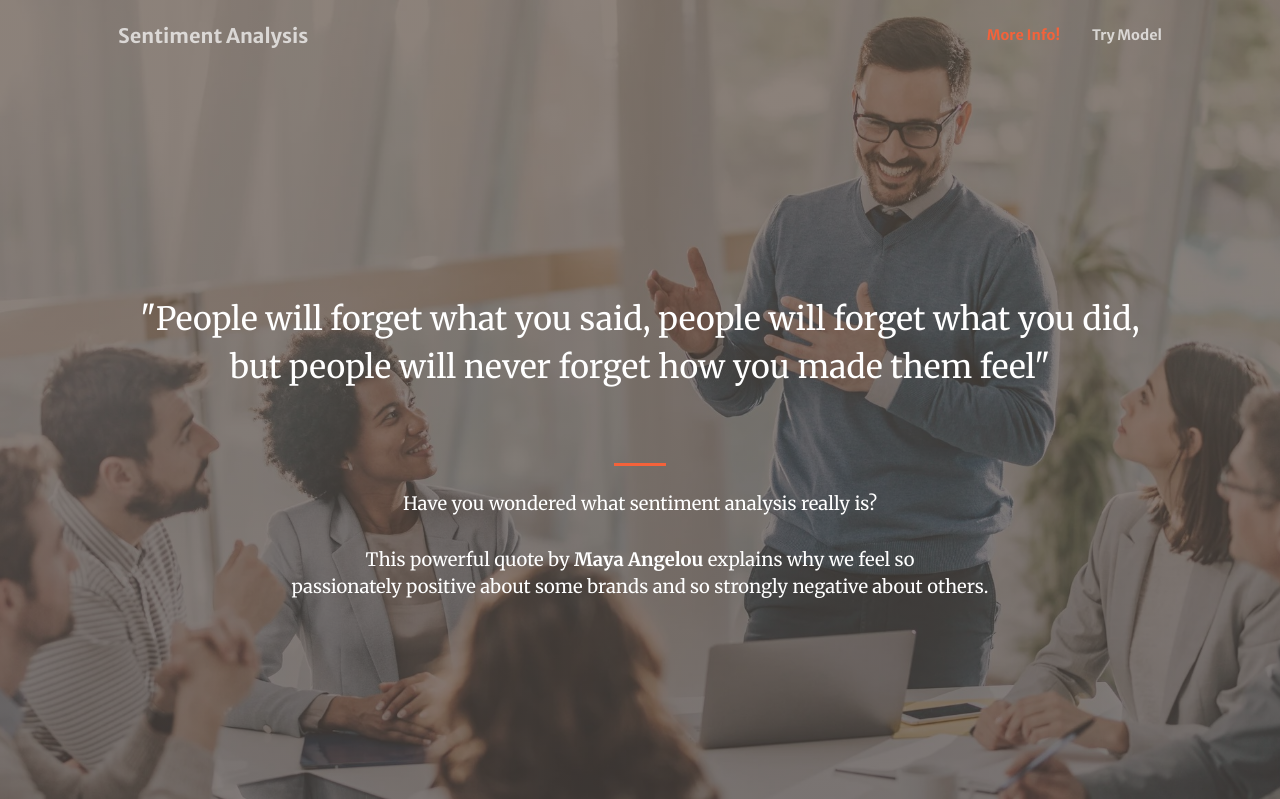
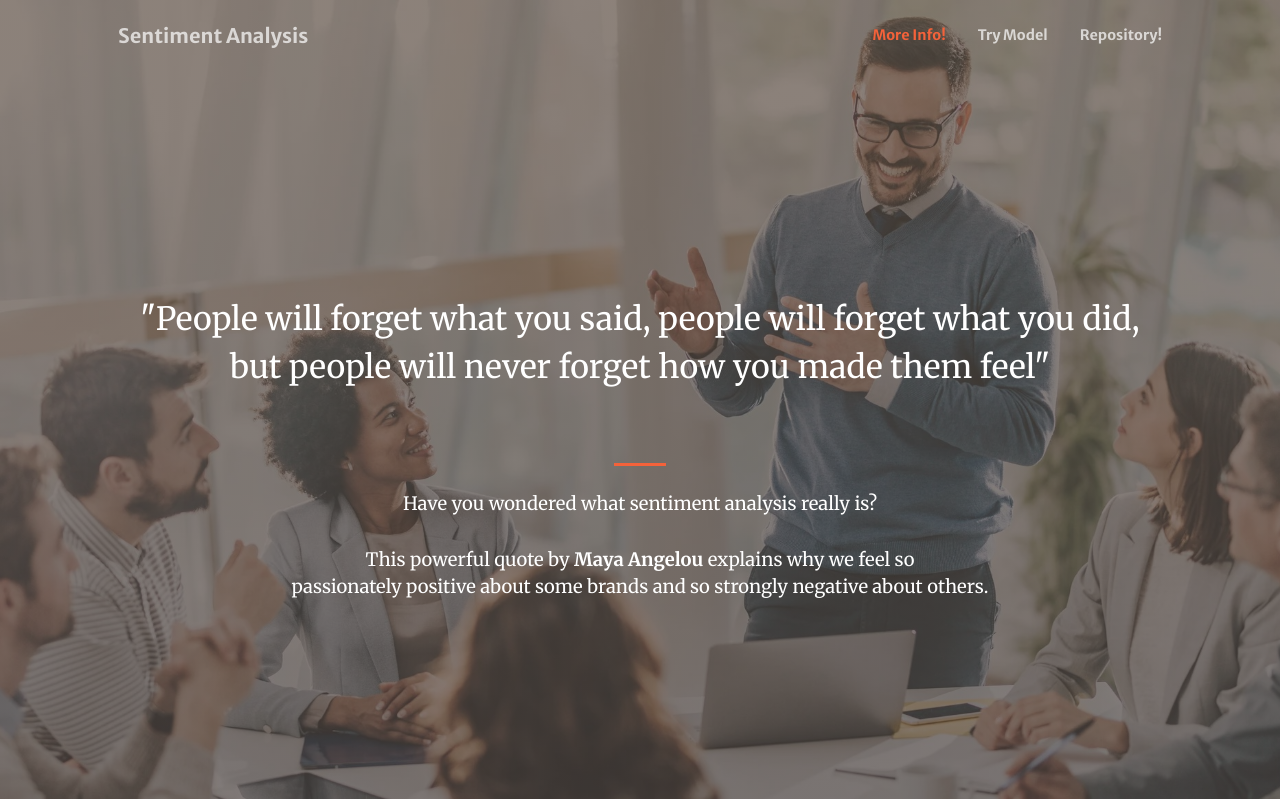
Before and after one commit to iamnitinraj/sentiment_analysis_using_nlp, a Flask app: page / in a window 1280 px wide. Shown: the top 799 px of the page. Run offline with Flask 2, Linux system fonts and the light colour scheme; parts of the project's set-up code (start-up, migrations or seed data) failed here and were passed over; some libraries are stand-ins or nearby versions.

Commit message:
Update index.html

```diff
--- a/templates/index.html
+++ b/templates/index.html
@@ -69,6 +69,7 @@
                     <ul class="navbar-nav ms-auto my-2 my-lg-0">
                         <li class="nav-item"><a class="nav-link" href="#information">More Info!</a></li>
                         <li class="nav-item"><a class="nav-link"  href="{{ url_for('analysis')}}">Try Model</a></li>
+<li class="nav-item"><a class="nav-link"  href="https://github.com/iamnitinraj/sentiment_analysis_using_nlp">Repository!</a></li>
                     </ul>
                 </div>
             </div>
```
